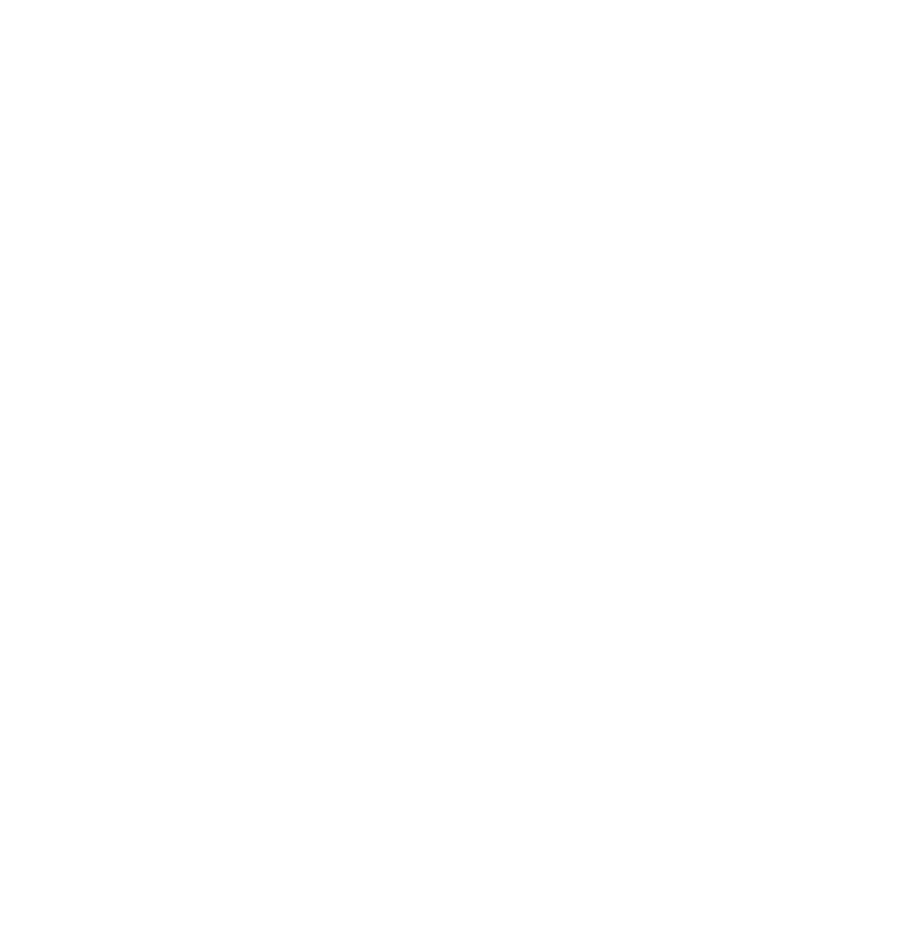
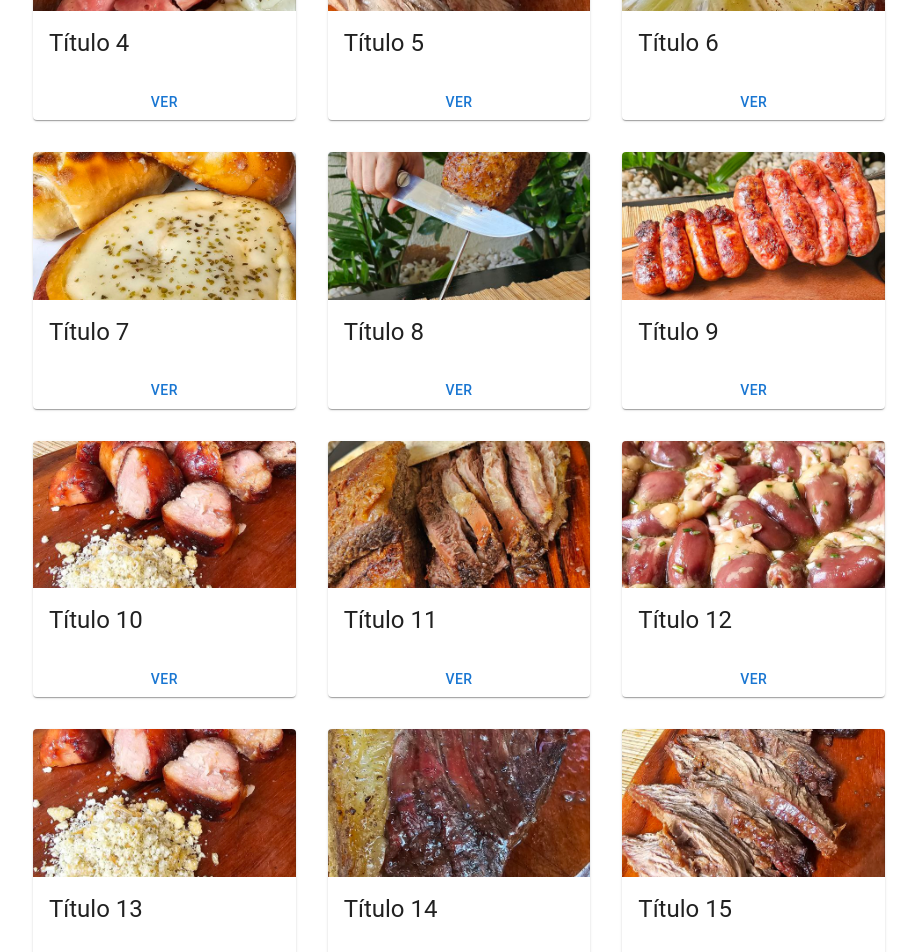
Before and after one commit to chama-o-gaucho/chama-o-gaucho.github.io, a Next.js app: page / in a window 1280 px wide. Shown: the part 1160-2112 px from the top of the page, without its empty margins (181-1098 px from the left). Before the commit the page ends 959 px from the top, so only its background shows below. Built offline with nearby package versions, Linux system fonts and the light colour scheme.

Commit message:
Add files via upload

```diff
--- a/app/(public)/page.tsx
+++ b/app/(public)/page.tsx
@@ -25,21 +25,99 @@ export default function Album() {
   const cards: Card[] = [
     {
       id: 1,
-      image: '/gallery/2.jpg',
+      image: '/gallery/1.jpg',
       title: 'Título 1',
       description: 'Descrição 1.',
     },
     {
       id: 2,
-      image: '/gallery/3.jpg',
+      image: '/gallery/2.jpg',
       title: 'Título 2',
       description: 'Descrição 2.',
     },
     {
       id: 3,
-      image: '/gallery/4.jpg',
+      image: '/gallery/3.jpg',
       title: 'Título 3',
       description: 'Descrição 3.',
+    },
+    {
+      id: 4,
+      image: '/gallery/4.jpg',
+      title: 'Título 4',
+      description: 'Descrição 4.',
+    },
+    {
+      id: 5,
+      image: '/gallery/5.jpg',
+      title: 'Título 5',
+      description: 'Descrição 5.',
+    },
+    {
+      id: 3,
+      image: '/gallery/6.jpg',
+      title: 'Título 6',
+      description: 'Descrição 6.',
+    },
+    {
+      id: 3,
+      image: '/gallery/7.jpg',
+      title: 'Título 7',
+      description: 'Descrição 7.',
+    },
+    {
+      id: 3,
+      image: '/gallery/8.jpg',
+      title: 'Título 8',
+      description: 'Descrição 8.',
+    },
+    {
+      id: 3,
+      image: '/gallery/9.jpg',
+      title: 'Título 9',
+      description: 'Descrição 9.',
+    },
+    {
+      id: 3,
+      image: '/gallery/10.jpg',
+      title: 'Título 10',
+      description: 'Descrição 10.',
+    },
+    {
+      id: 3,
+      image: '/gallery/11.jpg',
+      title: 'Título 11',
+      description: 'Descrição 11.',
+    },
+    {
+      id: 3,
+      image: '/gallery/12.jpg',
+      title: 'Título 12',
+      description: 'Descrição 12.',
+    },
+    {
+      id: 3,
+      image: '/gallery/13.jpg',
+      title: 'Título 13',
+      description: 'Descrição 13.',
+    },
+    {
+      id: 3,
+      image: '/gallery/14.jpg',
+      title: 'Título 14',
+      description: 'Descrição 14.',
+    },
+    {
+      id: 3,
+      image: '/gallery/15.jpg',
+      title: 'Título 15',
+      description: 'Descrição 15.',
+    },
+    {
+      id: 3,
+      image: '/gallery/16.jpg',
+      title: 'Título 16',
+      description: 'Descrição 16.',
     },
     // Adicione mais objetos de card conforme necessário
   ];
@@ -63,7 +141,7 @@ export default function Album() {
           <Container maxWidth="sm">
 
             <Typography className='pt-10 text-center' variant="h5" paragraph>
-              descrição sobre
+              Esta página tem como objetivo mostrar o trabalho do renomado Chef Cozinheiro Cassiano Bilhalva, onde o mesmo vai apresentar a culinária gaúcha, organizar eventos e marcar aulas de culinária. Qualquer dúvida sobre, dê uma olhada na aba contatos ou visualize o Whatsapp e Instagram no final da página.
             </Typography>
 
           </Container>
```
